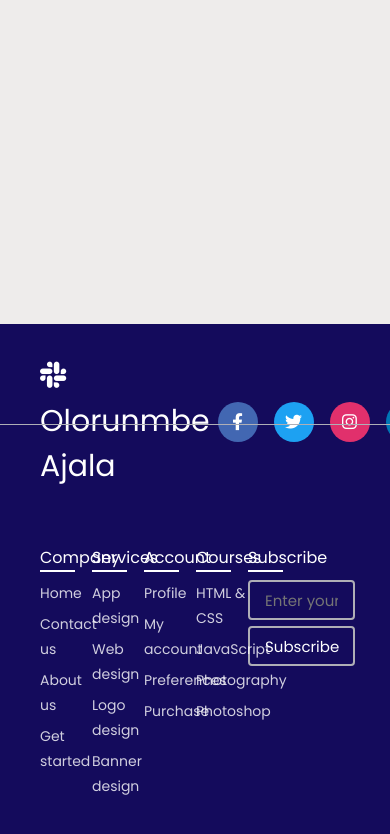
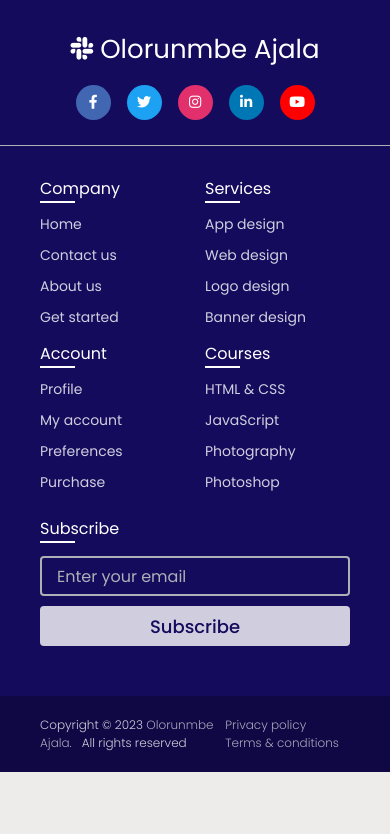
Before and after one commit to JayDev27/footer-fixed, a plain HTML site: page index.html in a window 390 px wide. Drawn offline with Linux system fonts and the light colour scheme.

Commit message:
footer responsiveness done

```diff
--- a/index.html
+++ b/index.html
@@ -42,7 +42,7 @@
                 <li class="link-name">Account</li>
                 <li><a href="">Profile</a></li>
                 <li><a href="">My account</a></li>
-                <li><a href="">Preferences</a></li>
+                <li><a href="">Preferences</a></lit>
                 <li><a href="">Purchase</a></li>
               </ul>
               <ul class="box">
@@ -59,6 +59,15 @@
               </ul>
             </div>
         </div>
+        <div class="bottom-details">
+            <div class="bottom-text">
+                <span class="copyright-text">Copyright &#169; 2023 <a href="#">Olorunmbe Ajala.</a>All rights reserved</span>
+                <span class="policy-terms">
+                    <a href="#">Privacy policy</a>
+                    <a href="#">Terms & conditions</a>
+                </span>
+            </div>
+        </div>
     </footer>
 </body>
 </html>
--- a/style.css
+++ b/style.css
@@ -173,6 +173,110 @@ background: #fff;
     padding: 0 15px;
     font-size: 15px;
     color: #fff;
+    margin-top: 5px;
 }
 
-.link-boxes .input-box input
+.link-boxes .input-box input::placeholder{
+    color: #afafb6;
+    font-size: 16px;
+}
+
+.link-boxes .input-box input[type="button"]{
+    background: #fff;
+    color: #140b5c;
+    border: none;
+    font-size: 18px;
+    font-weight: 500;
+    margin: 4px 0;
+    opacity: 0.8;
+    cursor: pointer;
+    transition: all 0.4s ease;
+}
+
+.link-boxes .input-box input[type="button"]:hover{
+    opacity: 1;
+}
+
+footer .bottom-details{
+    width: 100%;
+    background: #0f0844;
+}
+
+footer .bottom-details .bottom-text{
+    max-width: 1250px;
+    margin: auto;
+    padding: 20px 40px;
+    display: flex;
+    justify-content: space-between;
+}
+
+.bottom-details .bottom-text span,
+.bottom-details .bottom-text a{
+    font-size: 14px;
+    font-weight: 300;
+    color: #fff;
+    opacity: 0.8;
+    text-decoration: none;
+}
+
+.bottom-details .bottom-text a:hover{
+    opacity: 1;
+    text-decoration: underline;
+}
+
+.bottom-details .bottom-text a{
+    margin-right: 10px;
+}
+
+@media (max-width: 900px){
+    footer .content .link-boxes{
+        flex-wrap: wrap;
+    }
+    footer .content .link-boxes .input-box{
+        width: 40%;
+        margin-top: 10px;
+    }
+}
+
+@media (max-width: 700px){
+    footer{
+        position: relative;
+    }
+    .content .top .logo-details{
+        font-size: 26px;
+    }
+    .content .top .media-icons a{
+        height: 35px;
+        width: 35px;
+        font-size: 14px;
+        line-height: 35px;
+    }
+    footer .content .link-boxes .box{
+        width: calc(100% / 3 - 10px);
+    }
+    footer .content .link-boxes .input-box{
+        width: 60%;
+    }
+    .bottom-details .bottom-text span,
+.bottom-details .bottom-text a{
+    font-size: 12px;
+    }
+}
+
+@media (max-width: 520px){
+    footer::before{
+        top: 145px;
+    }
+    footer .content .top{
+        flex-direction: column;
+    }
+    .content .top .media-icons{
+        margin-top: 16px;
+    }
+    footer .content .link-boxes .box{
+        width: calc(100% / 2 - 10px);
+    }
+    footer .content .link-boxes .input-box{
+        width: 100%;
+    }
+}
```
